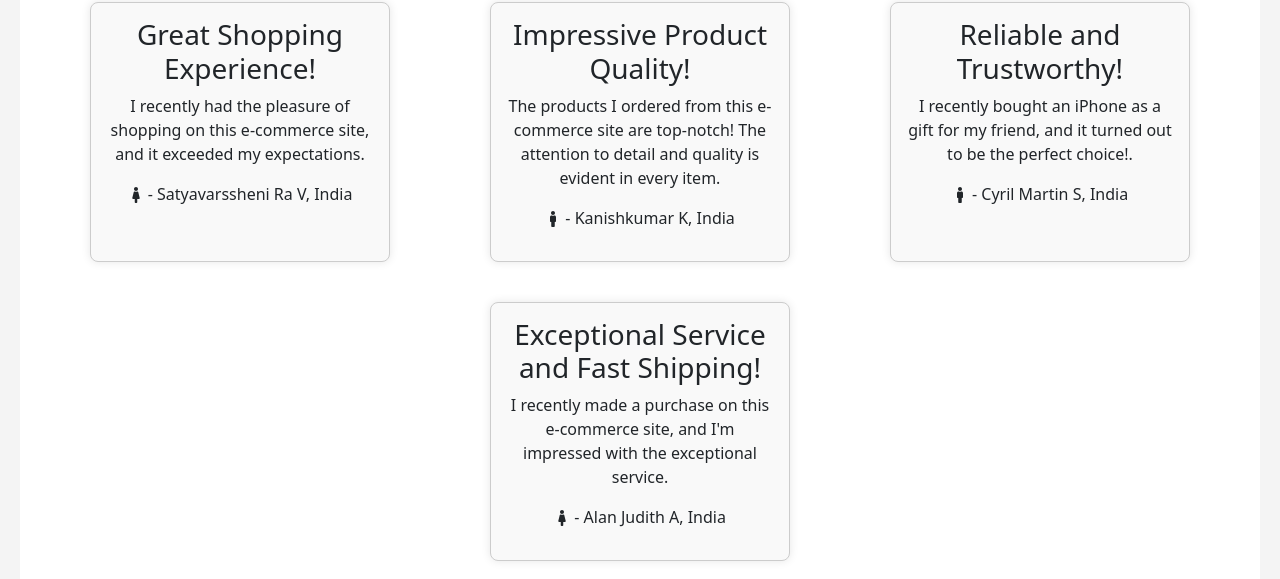
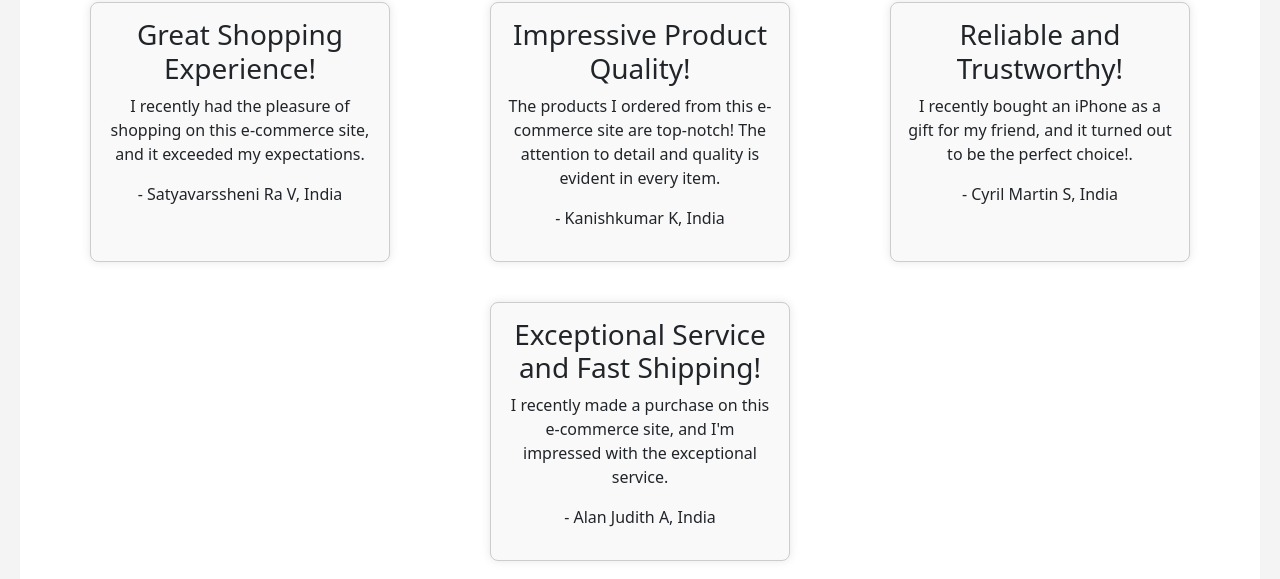
Before and after one commit to Kanishkumar-K/NM-LICET-17, a React (Create React App) app in the folder FSD Java - Task 3 Create various Front End Programs/: page / in a window 1280 px wide. Shown: the part 2402-2981 px from the top of the page. Built offline with nearby package versions, Linux system fonts and the light colour scheme.

Commit message:
Update Home.js

```diff
--- a/FSD Java - Task 3 Create various Front End Programs/src/components/Home.js
+++ b/FSD Java - Task 3 Create various Front End Programs/src/components/Home.js
@@ -8,7 +8,6 @@ import BrandSection from './BrandSection';
 import QAndASection from './QAndASection';
 import BrandMarquee from './BrandMarquee';
 import AboutUs from './AboutUs';
-import { FaMale, FaFemale } from 'react-icons/fa';
 
 
 const Home = () => {
@@ -381,28 +380,28 @@ const headerStyle = {
             <div style={reviewCardStyle}>
               <h3>Great Shopping Experience!</h3>
               <p>I recently had the pleasure of shopping on this e-commerce site, and it exceeded my expectations.</p>
-              <p><FaFemale  /> - Satyavarssheni Ra V, India</p>
+              <p>- Satyavarssheni Ra V, India</p>
             </div>
 
             {/* Review 2 */}
             <div style={reviewCardStyle}>
               <h3>Impressive Product Quality!</h3>
               <p>The products I ordered from this e-commerce site are top-notch! The attention to detail and quality is evident in every item.</p>
-              <p><FaMale /> - Kanishkumar K, India</p>
+              <p>- Kanishkumar K, India</p>
             </div>
 
             {/* Review 3 */}
             <div style={reviewCardStyle}>
               <h3>Reliable and Trustworthy!</h3>
               <p>I recently bought an iPhone as a gift for my friend, and it turned out to be the perfect choice!.</p>
-              <p><FaMale /> - Cyril Martin S, India</p>
+              <p>- Cyril Martin S, India</p>
             </div>
 
             {/* Additional Review */}
             <div style={reviewCardStyle}>
               <h3>Exceptional Service and Fast Shipping!</h3>
               <p>I recently made a purchase on this e-commerce site, and I'm impressed with the exceptional service.</p>
-              <p><FaFemale /> - Alan Judith A, India</p>
+              <p> - Alan Judith A, India</p>
             </div>
           </div>
         </div>
```
